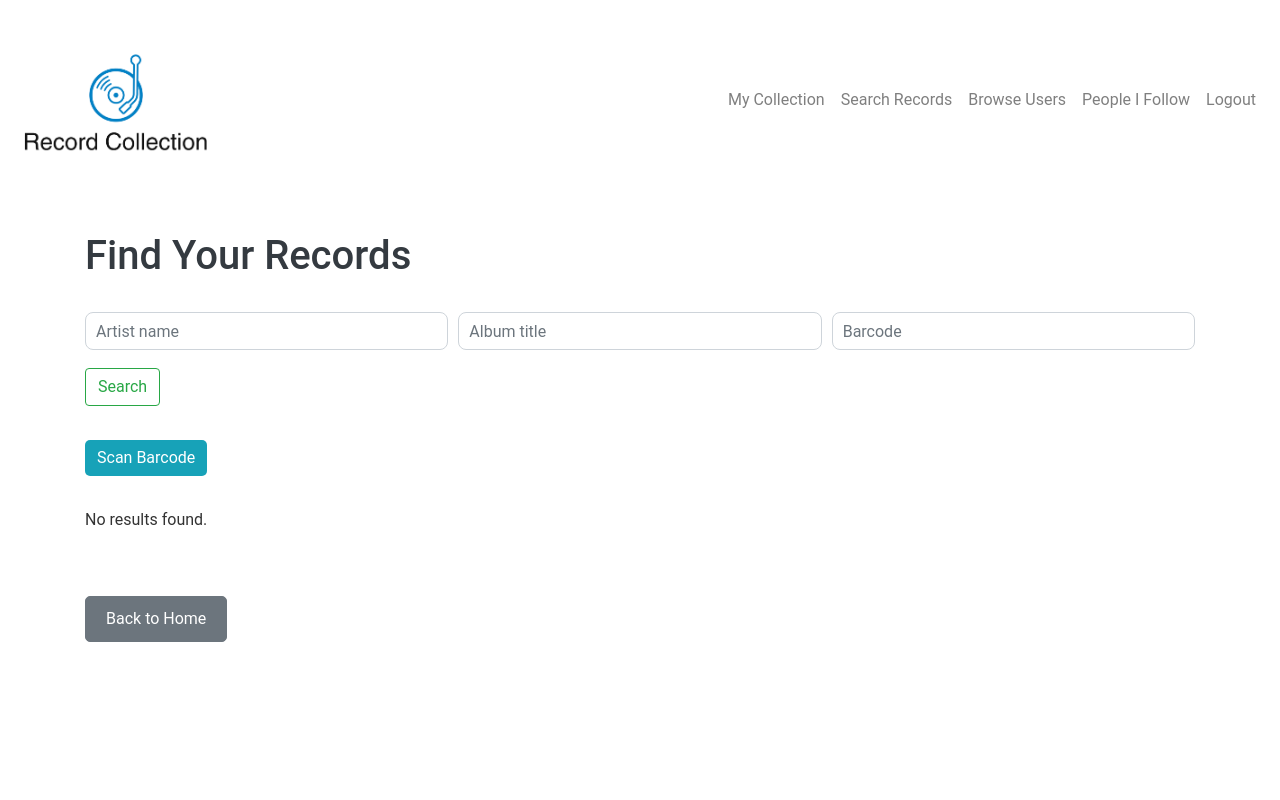
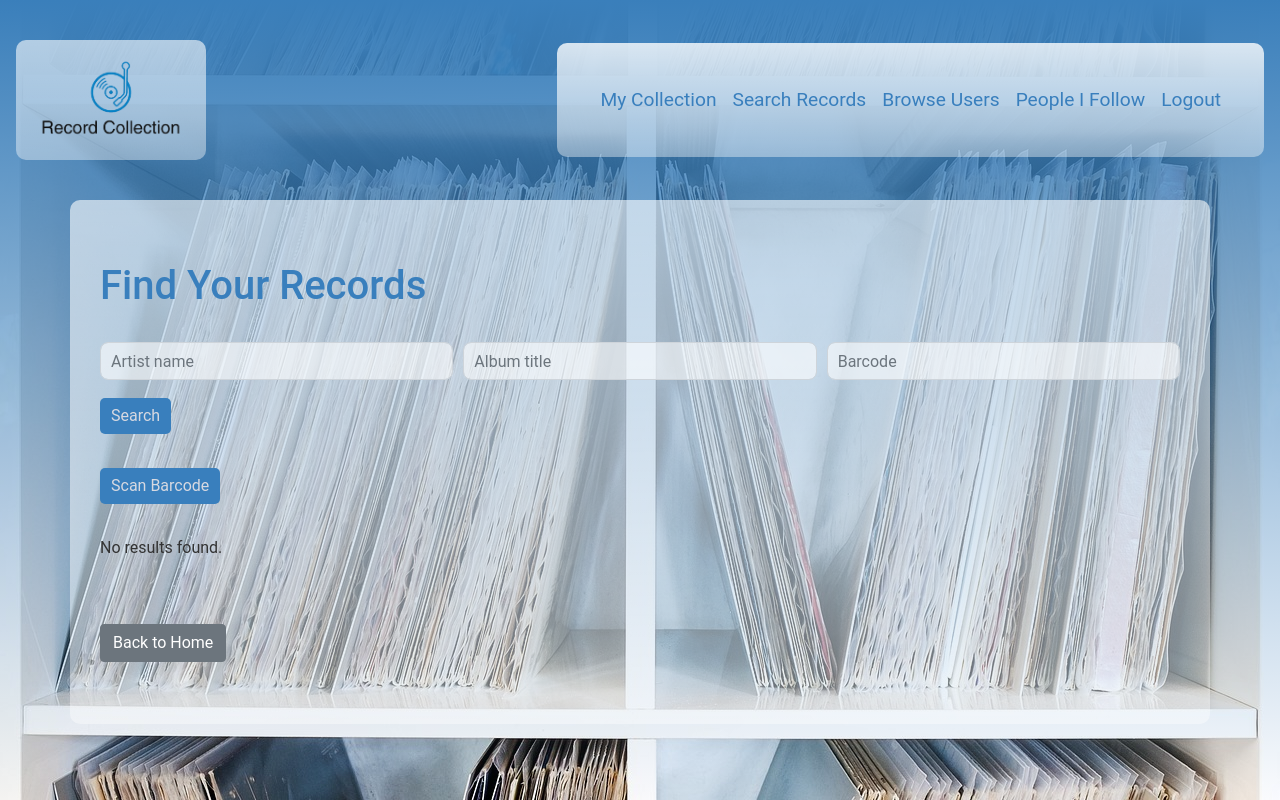
Before and after one commit to aaudrius/record-collection, a Flask app: page /search in a window 1280 px wide. Run offline with Flask 3, Linux system fonts and the light colour scheme; a user stored in the database is signed in; some libraries are stand-ins or nearby versions.

Commit message:
update styling

```diff
--- a/app.py
+++ b/app.py
@@ -274,7 +274,7 @@ def user_collection(user_id):
     user = User.query.get_or_404(user_id)
     collections = user.collections
     is_followee = user in current_user.followees
-    return render_template('user_collection.html', user=user, collections=collections, is_friend=is_followee)
+    return render_template('user_collection.html', user=user, collections=collections, is_followee=is_followee)
 
 @app.route('/add_friend/<int:user_id>', methods=['POST'])
 @login_required
--- a/static/style.css
+++ b/static/style.css
@@ -1,7 +1,30 @@
+  * {
+    margin: 0;
+    padding: 0;
+    box-sizing: border-box; /* Ensures padding and borders are included in element's total width and height */
+  }
+
   body {
-    background-color: #fff;
     font-family: "Roboto", sans-serif;
     color: #333;
+
+    background:
+    linear-gradient(to bottom, rgba(58, 127, 187, 1), rgba(58, 127, 187, 0)),
+    url('plates.jpg');
+    background-size: auto;
+    background-position: center;
+    background-repeat: repeat-y;
+    background-color: #cccccc;
+    background-attachment: fixed;
+    height: calc(100vh - 200px);
+    margin: 0, auto;
+  }
+
+  .container {
+    background: linear-gradient(to bottom, rgba(255, 255, 255, .6), rgba(255, 255, 255, .4));
+    margin: 0, auto;
+    padding: 30px;
+    border-radius: 10px;
   }
 
   h1, h2, h3, h4, h5, h6 {
@@ -9,6 +32,25 @@
   }
   nav{
     height: 200px;
+  }
+  .navbar-brand{
+    height: 120px;
+    background: linear-gradient(to bottom, rgba(255, 255, 255, .6), rgba(255, 255, 255, .4));
+    border-radius: 10px;
+    padding: 10px 20px 20px 20px;
+  }
+  ul.navbar-nav{
+    background: linear-gradient(to bottom, rgba(255, 255, 255, .8), rgba(255, 255, 255, .4));
+    padding: 35px;
+    border-radius: 10px;
+  }
+  a.nav-link{
+    color: rgba(57, 127, 189);
+    font-size: larger;
+  }
+
+  a.nav-link:hover{
+    color: rgb(28, 28, 28);
   }
   .card {
     border: none;
@@ -25,26 +67,56 @@
     object-fit: cover;
   }
 
+  .card-title a{
+    text-decoration: none;
+    color: rgb(57, 127, 189);
+  }
+
+  .card-title a:hover{
+    color: rgb(28, 28, 28);
+  }
+
+  .card-body{
+    background-color: rgba(57, 127, 189, .15);
+  }
+
   .form-control {
     border-radius: 8px;
     border: 1px solid #ced4da;
     padding: 10px;
   }
 
-  .btn-success, .btn-primary, .btn-secondary {
+  .button {
     border-radius: 5px;
-    padding: 10px 20px;
+    padding: 5px 10px;
+    background-color: rgba(57, 127, 189, 1);
+    color: rgba(215, 217, 225, 1);
   }
 
-  .btn-info {
-    background-color: #17a2b8;
-    border: none;
-    border-radius: 5px;
-    color: #fff;
+  .button:hover {
+    background-color: rgba(58, 87, 187, .1);
+    border: 1px rgba(57, 127, 189, 1) solid;
+    color: rgb(57, 127, 189, 1);
+  }
+  .delete{
+    background-color:rgba(187, 58, 77, .8);
+  }
+  .delete:hover{
+    background-color:rgba(187, 58, 77, .3);
+    border: 1px rgba(187, 58, 77, .7) solid;
+    color: rgb(187, 58, 77, .7);
   }
 
   .form-group button {
     margin-top: 10px;
+  }
+
+  input.form-control, .list-group-item, .card-body .card{
+    background-color: rgba(255, 255, 255, .6);
+  }
+
+  .list-group-item:hover{
+    background-color: rgba(255, 255, 255, .4);
   }
 
   #barcode-scanner {
@@ -52,7 +124,7 @@
     top: 50%;
     left: 50%;
     transform: translate(-50%, -50%);
-    background-color: #fff;
+    background-color: rgba(255, 255, 255, .4);
     border-radius: 10px;
     padding: 20px;
     box-shadow: 0 4px 8px rgba(0, 0, 0, 0.1);
@@ -71,6 +143,9 @@
     margin-top: 2rem !important;
     margin-bottom: 2rem !important;
   }
+  h1.my-4{
+    color: rgba(57, 127, 189);
+  }
 
   .mb-2 {
     margin-bottom: 0.5rem !important;
@@ -81,7 +156,7 @@
   }
 
   .col-md-4 {
-    margin-bottom: 1.5rem; /* Add space between cards */
+    margin-bottom: 1.5rem;
   }
   .form-container {
     max-width: 400px;
--- a/templates/base.html
+++ b/templates/base.html
@@ -8,8 +8,8 @@
     <link rel="stylesheet" href="{{ url_for('static', filename='../static/style.css') }}">
   </head>
   <body>
-    <nav class="navbar navbar-expand-lg navbar-light">
-      <a class="navbar-brand" href="{{ url_for('index') }}"><img src="../static/RC.png" alt="Record Collection" width="200px"></a>
+    <nav class="navbar navbar-expand-lg">
+      <a class="navbar-brand" href="{{ url_for('index') }}"><img src="{{ url_for('static', filename='RC.png') }}" alt="Record Collection" width="150px"></a>
       <button class="navbar-toggler" type="button" data-toggle="collapse" data-target="#navbarNav" aria-controls="navbarNav" aria-expanded="false" aria-label="Toggle navigation">
         <span class="navbar-toggler-icon"></span>
       </button>
--- a/templates/followees.html
+++ b/templates/followees.html
@@ -15,5 +15,5 @@
 {% else %}
   <p>You do not follow anyone yet.</p>
 {% endif %}
-<a href="{{ url_for('index') }}" class="btn btn-primary mt-4">Back to Home</a>
+<a href="{{ url_for('index') }}" class="btn btn-secondary mt-4">Back to Home</a>
 {% endblock %}
--- a/templates/index.html
+++ b/templates/index.html
@@ -18,7 +18,7 @@
             <p>Label: {{ item.selected_label }}</p>
             <p>Format: {{ item.selected_format }}</p>
             <form method="post" action="{{ url_for('delete_from_collection', collection_id=item.id) }}">
-              <button type="submit" class="btn btn-danger">Delete</button>
+              <button type="submit" class="btn button delete">Delete</button>
             </form>
           </div>
         </div>
--- a/templates/search_artist_album.html
+++ b/templates/search_artist_album.html
@@ -17,10 +17,10 @@
     </div>
   </div>
   <div class="form-group">
-    <button class="btn btn-outline-success mb-2" type="submit">Search</button>
+    <button class="btn button mb-2" type="submit">Search</button>
   </div>
   <div class="form-group">
-    <button type="button" class="btn btn-info" id="scan-barcode-btn">Scan Barcode</button>
+    <button type="button" class="btn button" id="scan-barcode-btn">Scan Barcode</button>
   </div>
 </form>
 
@@ -28,7 +28,7 @@
   <div id="video-container">
     <video id="barcode-video" width="300" height="200" autoplay playsinline></video>
   </div>
-  <button type="button" class="btn btn-secondary" id="close-barcode-btn">Close</button>
+  <button type="button" class="btn button" id="close-barcode-btn">Close</button>
 </div>
 
 {% if search_results %}
--- a/templates/user_collection.html
+++ b/templates/user_collection.html
@@ -4,12 +4,12 @@
 
 {% block content %}
 <h1 class="my-4">{{ user.username }}'s Collection</h1>
-{% if not is_friend %}
+{% if not is_followee %}
   <form method="POST" action="{{ url_for('follow', user_id=user.id) }}">
     <button type="submit" class="btn btn-success mb-4">Follow</button>
   </form>
 {% else %}
-  <p>You now follow this user.</p>
+  <p>You follow {{ user.username }}.</p>
 {% endif %}
 {% if collections %}
   <div class="row">
@@ -32,5 +32,5 @@
 {% else %}
   <p>No items in {{ user.username }}'s collection yet.</p>
 {% endif %}
-<a href="{{ url_for('users') }}" class="btn btn-primary mt-4">Back to Users</a>
+<a href="{{ url_for('users') }}" class="btn btn-secondary mt-4">Back to Users</a>
 {% endblock %}
--- a/templates/users.html
+++ b/templates/users.html
@@ -15,5 +15,5 @@
 {% else %}
   <p>No other users found.</p>
 {% endif %}
-<a href="{{ url_for('index') }}" class="btn btn-primary mt-4">Back to Home</a>
+<a href="{{ url_for('index') }}" class="btn btn-secondary mt-4">Back to Home</a>
 {% endblock %}
```
Also changed, not shown: instance/record_collection.db, static/RC.png, static/plates.jpg (added), 3 other files.
